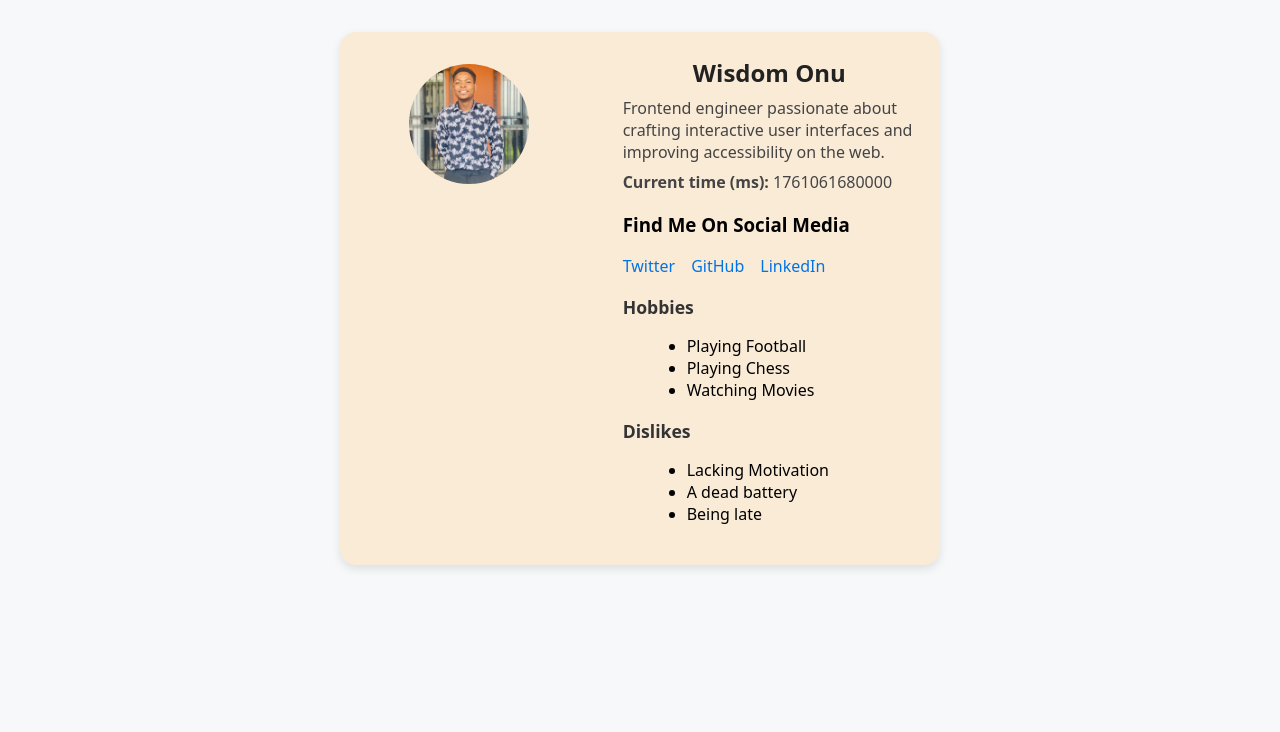
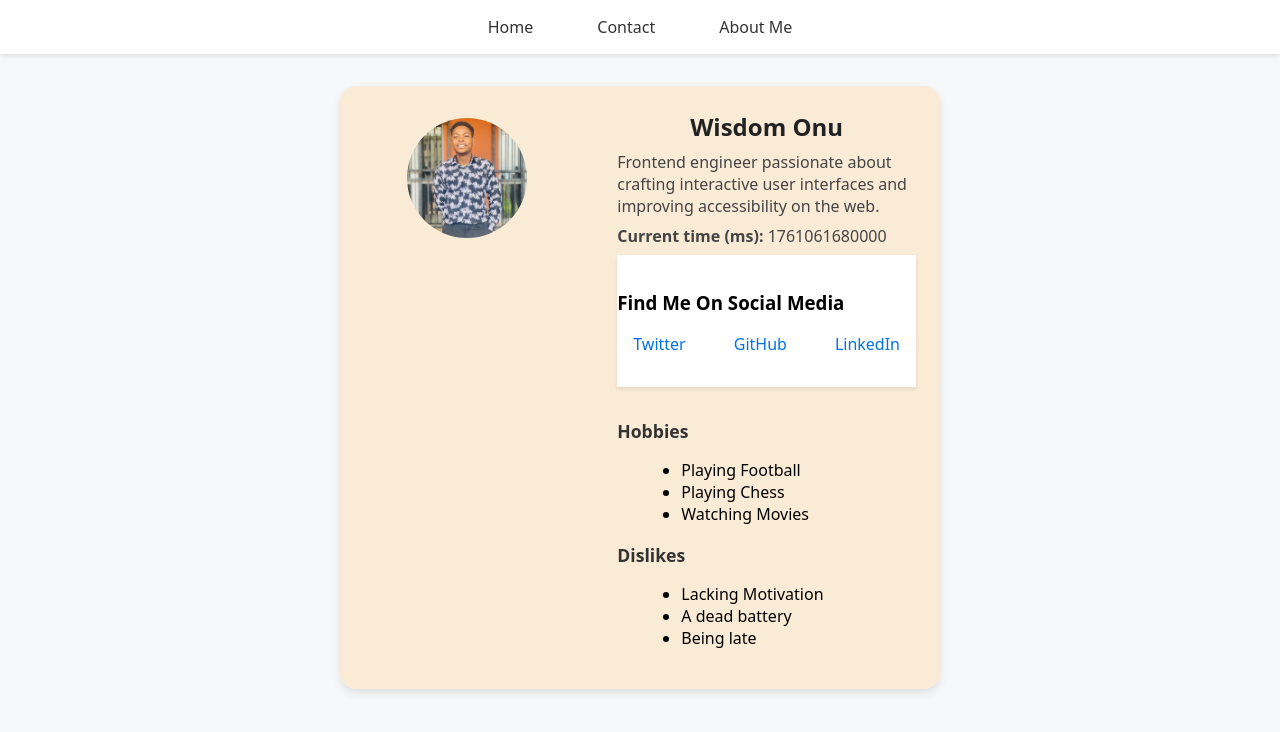
Before and after one commit to OnuWisdom/HNG-Stages, a plain HTML site: page index.html in a window 1280 px wide. Drawn offline with Linux system fonts and the light colour scheme.

Commit message:
added a navbar to navigate between pages

```diff
--- a/index.html
+++ b/index.html
@@ -7,6 +7,16 @@
 		<link rel="stylesheet" href="style.css" />
 	</head>
 	<body>
+		<nav>
+			<ul>
+				<li><a href="index.html" data-testid="test-nav-home">Home</a></li>
+				<li>
+					<a href="contact.html" data-testid="test-nav-contact">Contact</a>
+				</li>
+				<li><a href="about.html" data-testid="test-nav-about">About Me</a></li>
+			</ul>
+		</nav>
+
 		<article class="profile-card" data-testid="test-profile-card">
 			<figure class="avatar">
 				<img
--- a/style.css
+++ b/style.css
@@ -6,9 +6,49 @@ body {
 	font-family: system-ui, sans-serif;
 	background-color: #f6f8fa;
 	margin: 0;
-	padding: 2rem;
+	padding: 0;
+	display: flex;
+	flex-direction: column;
+	align-items: center;
+	min-height: 100vh;
+}
+
+nav {
+	background-color: #fff;
+	box-shadow: 0 2px 4px rgba(0, 0, 0, 0.1);
+	width: 100%;
+	padding: 1rem 0;
+	margin-bottom: 2rem;
+}
+
+nav ul {
+	list-style: none;
+	margin: 0;
+	padding: 0;
 	display: flex;
 	justify-content: center;
+	gap: 2rem;
+}
+
+nav li {
+	margin: 0;
+}
+
+nav a {
+	text-decoration: none;
+	color: #333;
+	font-weight: 500;
+	padding: 0.5rem 1rem;
+	border-radius: 6px;
+	transition: all 0.2s ease;
+}
+
+nav a:hover,
+nav a:focus {
+	background-color: #f0f0f0;
+	color: #0073e6;
+	outline: 2px solid #0073e6;
+	outline-offset: 2px;
 }
 
 .profile-card {
```
